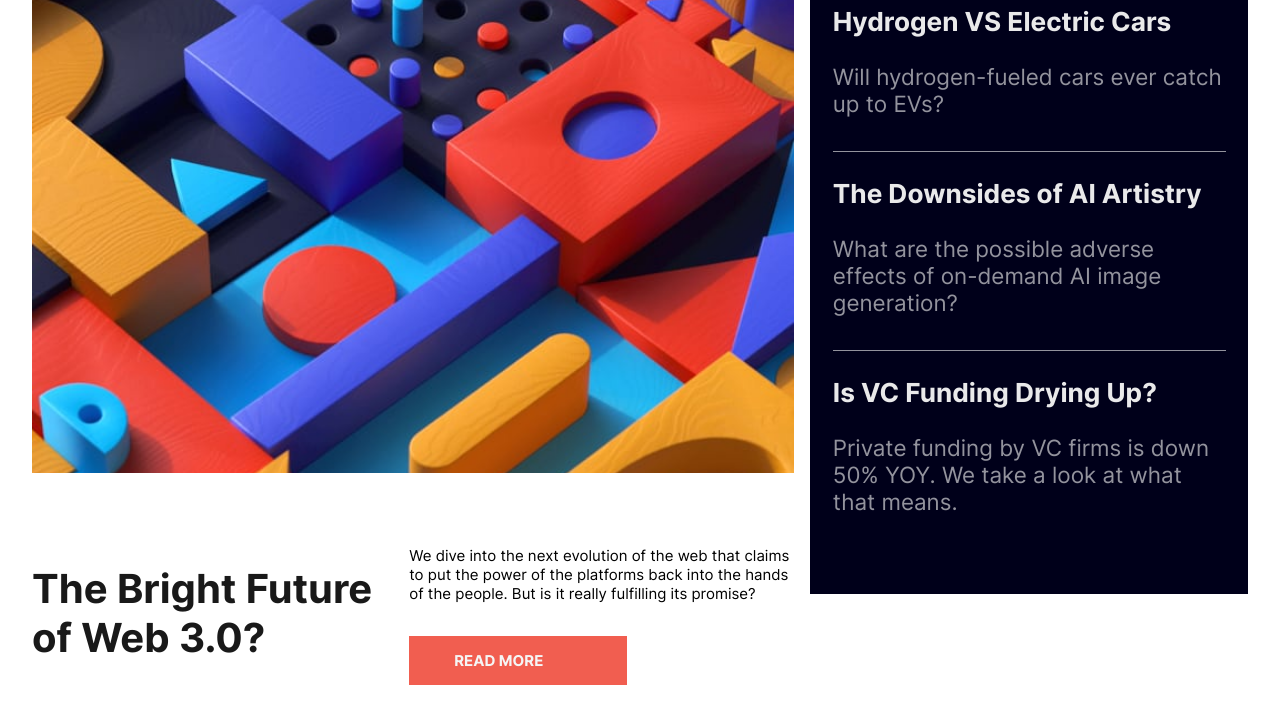
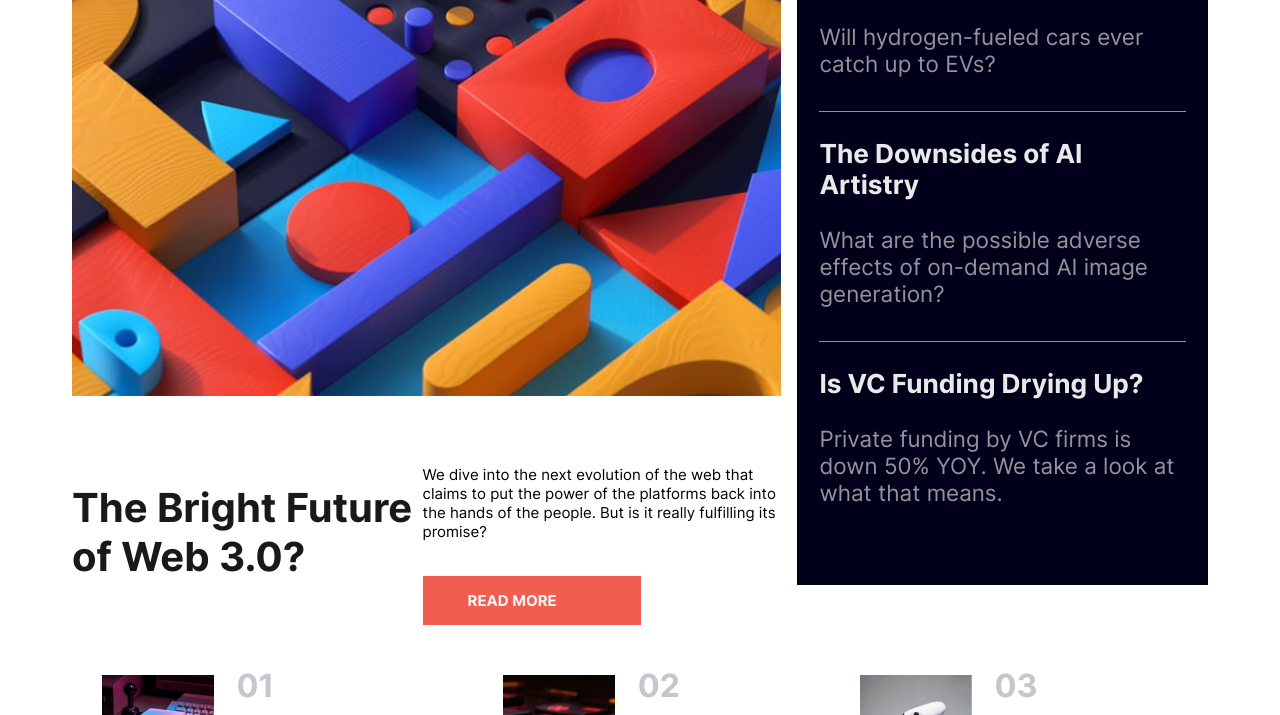
Before and after one commit to MurtazaKafka/news-homepage, a plain HTML site: page index.html in a window 1280 px wide. Shown: the part 357-1072 px from the top of the page. Drawn offline with Linux system fonts and the light colour scheme.

Commit message:
Update styles.css

```diff
--- a/styles.css
+++ b/styles.css
@@ -282,7 +282,7 @@ footer {
 @media (min-width: 900px) {
 
     body {
-        padding: 4rem 1.5rem;
+        padding: 1.5rem 4rem;
     }
     .new {
         font-size: 1.4rem;
```
